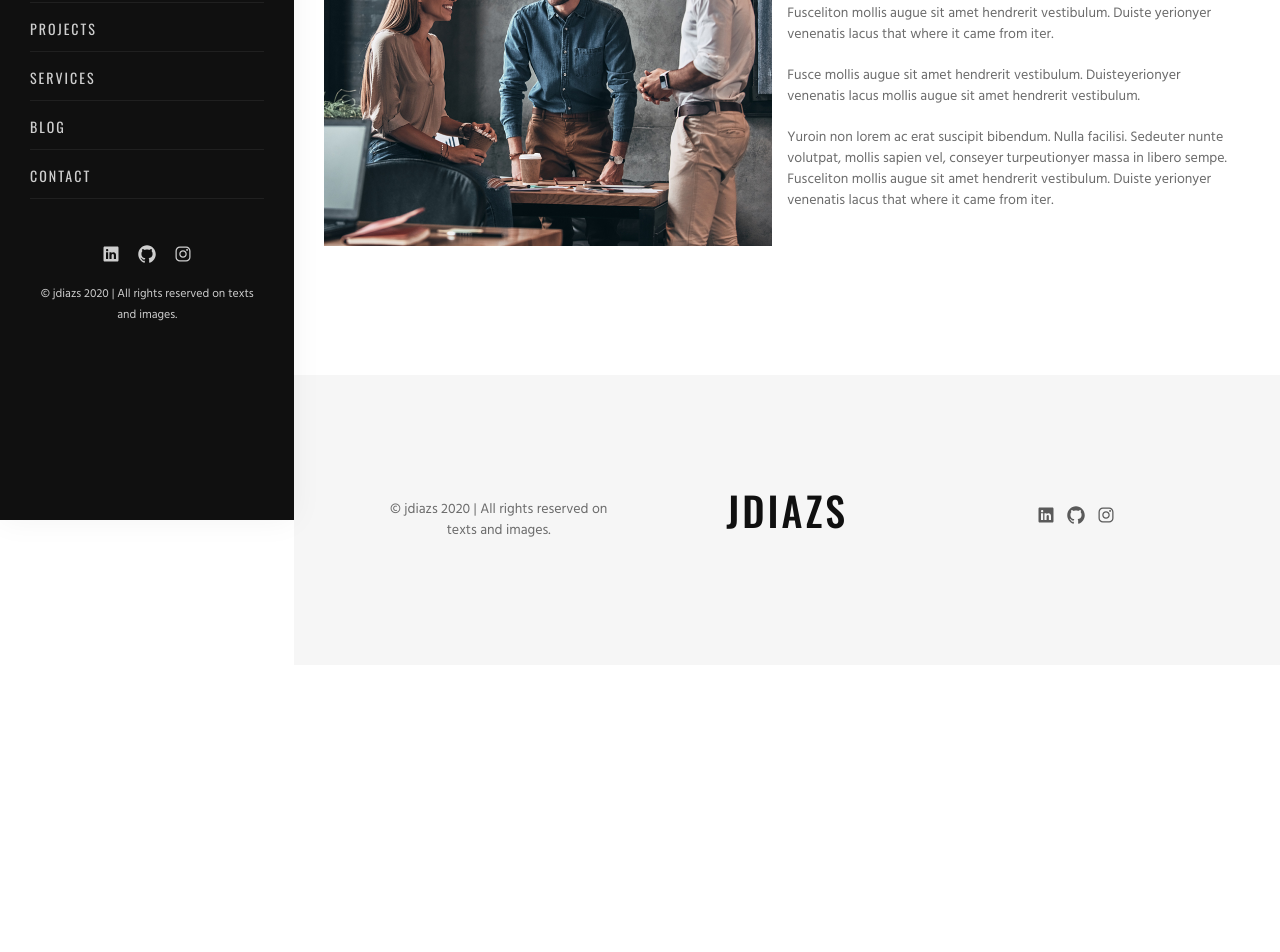
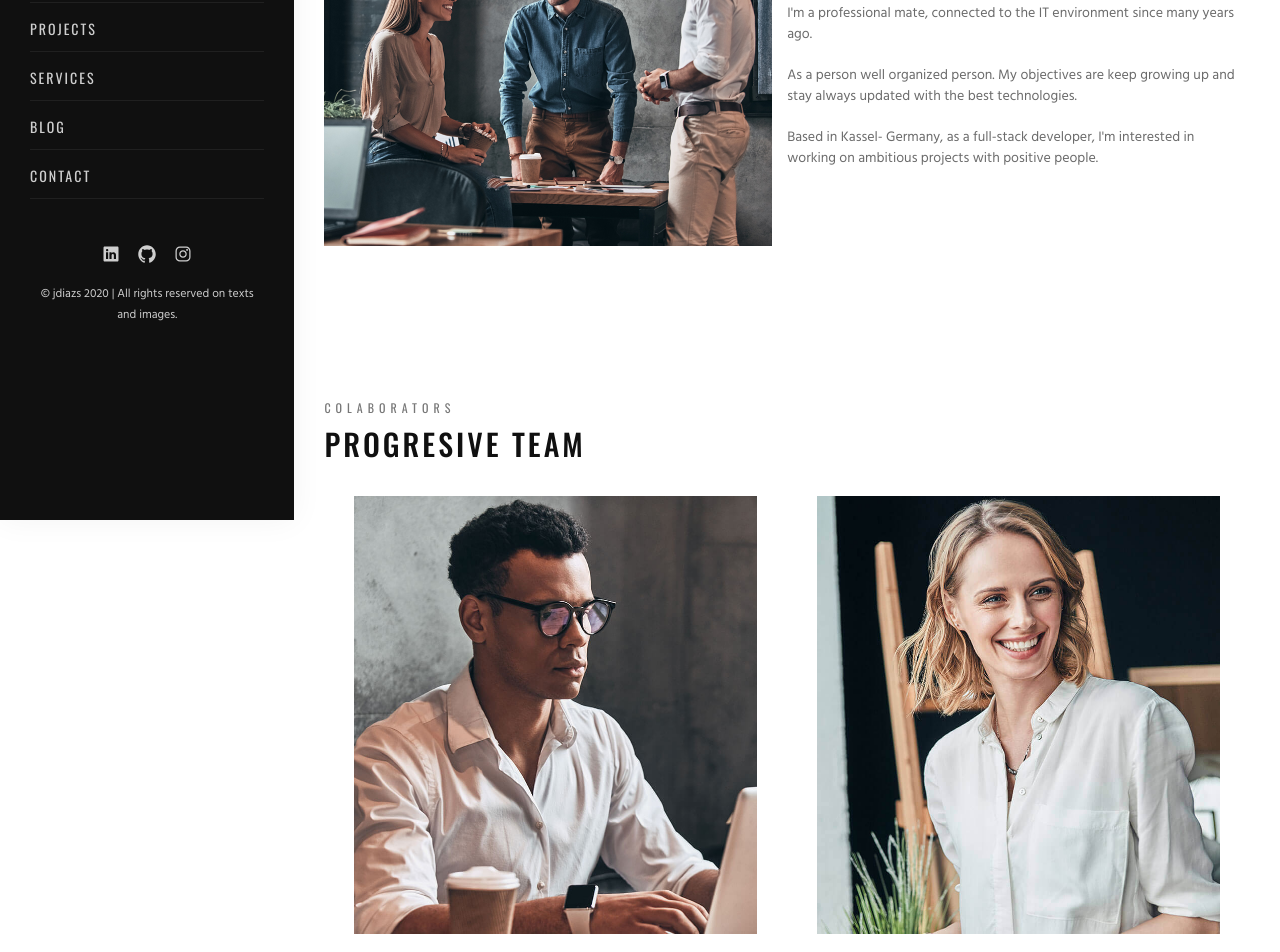
Before and after one commit to joaquindiazs/portfolio, a React (Create React App) app: page /about in a window 1280 px wide. Shown: the part 280-1232 px from the top of the page. Before the commit the page ends 945 px from the top, so only its background shows below. Built offline with nearby package versions, Linux system fonts and the light colour scheme.

Commit message:
Ready design desktop for about section

```diff
--- a/src/components/About.css
+++ b/src/components/About.css
@@ -4,7 +4,7 @@
 	display: flex;
     align-items: center;
     justify-content: center;
-	padding-bottom: 60px;
+	padding-bottom: 140px;
 }
 
 .about-image {
@@ -29,3 +29,64 @@
 }
 
 /*** Second Scroll ***/
+
+.about-second-scroll {
+	display: flex;
+    align-items: center;
+    justify-content: center;
+	padding-bottom: 60px;
+}
+
+.profile-item {
+	flex: 50%;
+	padding: 0 30px;
+	position: relative;
+}
+
+.profile-item .profile-description {
+	position: absolute;
+    top: 0;
+    bottom: 0;
+    left: 0;
+    right: 0;
+    margin: 0 30px;
+    padding: 30px;
+    background: linear-gradient(to bottom, rgba(0, 0, 0, 0.9), rgba(0,0,0,0));
+    transition: 0.3s;
+    opacity: 0;
+}
+
+.profile-item .profile-description:hover {
+	opacity: 1;
+}
+
+.profile-item .profile-description h3 {
+	font-size: 20px;
+    color: #fff;
+    font-family: 'Poppins', sans-serif;
+    font-weight: 600;
+}
+
+.profile-item .profile-description span {
+	display: block;
+    color: #FFF;
+    font-size: 16px;
+    font-weight: 400;
+}
+
+.profile-item .profile-description ul {
+    padding: 0;
+}
+
+.profile-item .profile-description ul li {
+	display: inline;
+    margin: 0 10px 0 0;
+}
+
+.profile-item .profile-description ul li a {
+    display: inline-block;
+    position: relative;
+    margin: 0 auto;
+    font-size: 25px;
+    color: #FFF;
+}
--- a/src/components/About.js
+++ b/src/components/About.js
@@ -1,5 +1,7 @@
 import React, { Component } from "react";
 import AboutUs from "../assets/img/about.jpg";
+import ProfileOne from "../assets/img/profile-01.jpg";
+import ProfileTwo from "../assets/img/profile-02.jpg";
 import "./About.css";
 
 class About extends Component {
@@ -16,28 +18,75 @@ class About extends Component {
 							<img src={AboutUs} alt="" />
 						</div>
 						<div className="about-description">
-							<h2>Innovative Group</h2>
+							<h2>Be Innovative</h2>
 							<p>
-								Yuroin non lorem ac erat suscipit bibendum.
-								Nulla facilisi. Sedeuter nunte volutpat, mollis
-								sapien vel, conseyer turpeutionyer massa in
-								libero sempe. Fusceliton mollis augue sit amet
-								hendrerit vestibulum. Duiste yerionyer venenatis
-								lacus that where it came from iter.
+								I'm a professional mate, connected to the IT
+								environment since many years ago.
 							</p>
 							<p>
-								Fusce mollis augue sit amet hendrerit
-								vestibulum. Duisteyerionyer venenatis lacus
-								mollis augue sit amet hendrerit vestibulum.
+								As a person well organized person. My objectives
+								are keep growing up and stay always updated with
+								the best technologies.
 							</p>
 							<p>
-								Yuroin non lorem ac erat suscipit bibendum.
-								Nulla facilisi. Sedeuter nunte volutpat, mollis
-								sapien vel, conseyer turpeutionyer massa in
-								libero sempe. Fusceliton mollis augue sit amet
-								hendrerit vestibulum. Duiste yerionyer venenatis
-								lacus that where it came from iter.
+								Based in Kassel- Germany, as a full-stack
+								developer, I'm interested in working on ambitious
+								projects with positive people.
 							</p>
+						</div>
+					</div>
+					<div className="section-title">
+						<span>Colaborators</span>
+						<h2>Progresive Team</h2>
+					</div>
+					<div className="about-second-scroll">
+						<div className="profile-item">
+							<img src={ProfileOne} alt="" />
+							<div className="profile-description">
+								<h3>Joaquin Diaz</h3>
+								<span>Developer</span>
+								<ul>
+									<li>
+										<a href="#asdf" target="_blank">
+											<ion-icon name="logo-linkedin"></ion-icon>
+										</a>
+									</li>
+									<li>
+										<a href="#asdf" target="_blank">
+											<ion-icon name="logo-github"></ion-icon>
+										</a>
+									</li>
+									<li>
+										<a href="#asdf" target="_blank">
+											<ion-icon name="logo-instagram"></ion-icon>
+										</a>
+									</li>
+								</ul>
+							</div>
+						</div>
+						<div className="profile-item">
+							<img src={ProfileTwo} alt="" />
+							<div className="profile-description">
+								<h3>Camilo Vega</h3>
+								<span>Photographer</span>
+								<ul>
+									<li>
+										<a href="#asdf" target="_blank">
+											<ion-icon name="logo-linkedin"></ion-icon>
+										</a>
+									</li>
+									<li>
+										<a href="#asdf" target="_blank">
+											<ion-icon name="logo-github"></ion-icon>
+										</a>
+									</li>
+									<li>
+										<a href="#asdf" target="_blank">
+											<ion-icon name="logo-instagram"></ion-icon>
+										</a>
+									</li>
+								</ul>
+							</div>
 						</div>
 					</div>
 				</div>
--- a/src/components/Footer.css
+++ b/src/components/Footer.css
@@ -31,9 +31,7 @@
 }
 
 .footer-wrapper .footer-item ul {
-	list-style: none;
-    display: inline;
-    margin-left: 0 !important;
+	margin-left: 0 !important;
     padding: 0;
 }
 
--- a/src/components/Navigation.js
+++ b/src/components/Navigation.js
@@ -15,10 +15,10 @@ class Navigation extends Component {
 			<Router>
 				<aside>
 					<h1 className="logo">
-						<a href="#asdf">
-							JDIAZS
+						<Link to={"/"}>
+							jdiazs
 							<span>INNOVATIVE GROUP</span>
-						</a>
+						</Link>
 					</h1>
 					<nav className="main-menu">
 						<ul>
```
Also changed, not shown: src/assets/img/profile-01.jpg (added), src/assets/img/profile-02.jpg (added).
